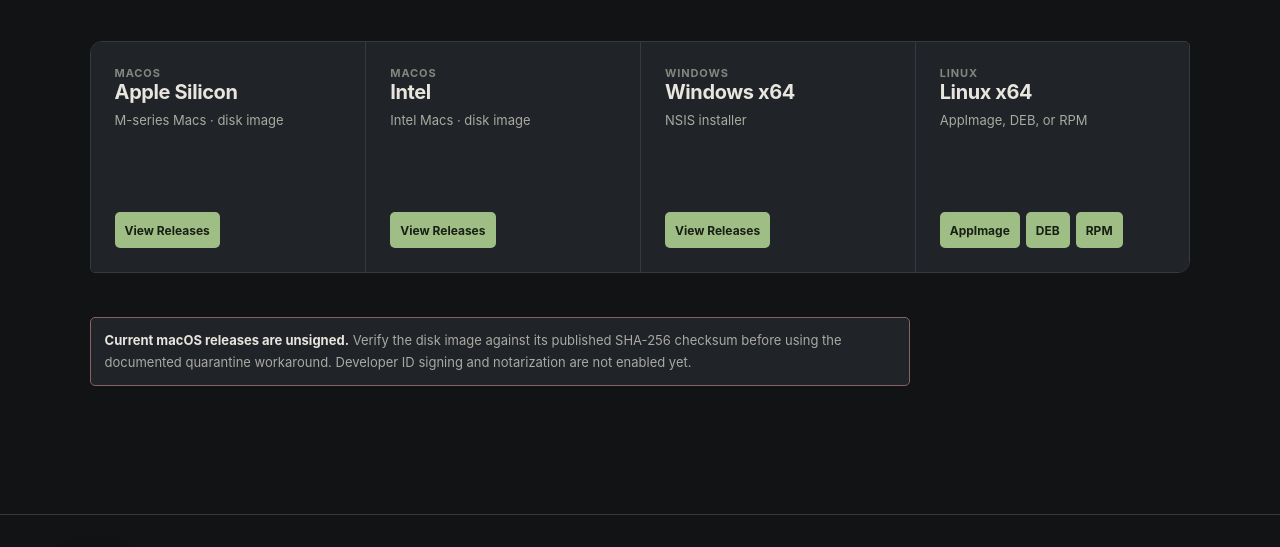
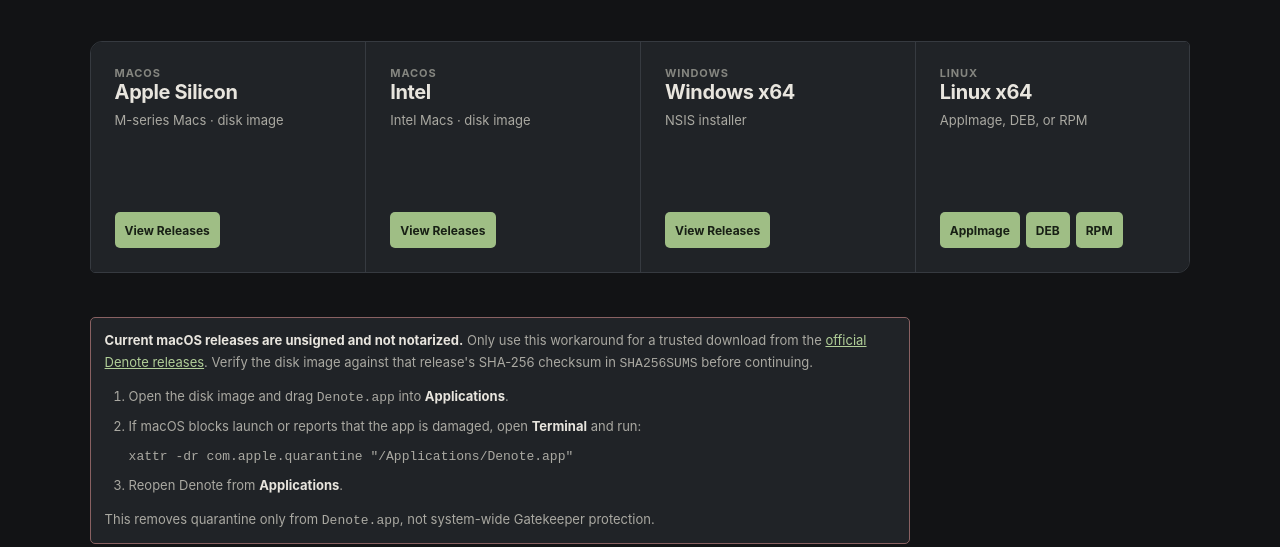
Before and after one commit to denote-io/denote.synctune.it, a plain HTML site: page website/index.html in a window 1280 px wide. Shown: the part 2861-3408 px from the top of the page. Drawn offline with Linux system fonts and the light colour scheme; no server answers.

Commit message:
docs: explain macOS first-launch recovery

```diff
--- a/website/index.html
+++ b/website/index.html
@@ -226,11 +226,30 @@
             </div>
           </article>
         </div>
-        <aside class="unsigned-note">
-          <strong>Current macOS releases are unsigned.</strong>
-          Verify the disk image against its published SHA-256 checksum before
-          using the documented quarantine workaround. Developer ID signing and
-          notarization are not enabled yet.
+        <aside class="unsigned-note" aria-label="Opening Denote on macOS">
+          <p>
+            <strong>Current macOS releases are unsigned and not notarized.</strong>
+            Only use this workaround for a trusted download from the
+            <a href="https://github.com/mbianchidev/denote/releases">official Denote releases</a>.
+            Verify the disk image against that release's SHA-256 checksum in
+            <code>SHA256SUMS</code> before continuing.
+          </p>
+          <ol>
+            <li>
+              Open the disk image and drag <code>Denote.app</code> into
+              <strong>Applications</strong>.
+            </li>
+            <li>
+              If macOS blocks launch or reports that the app is damaged, open
+              <strong>Terminal</strong> and run:
+              <pre><code>xattr -dr com.apple.quarantine "/Applications/Denote.app"</code></pre>
+            </li>
+            <li>Reopen Denote from <strong>Applications</strong>.</li>
+          </ol>
+          <p>
+            This removes quarantine only from <code>Denote.app</code>, not
+            system-wide Gatekeeper protection.
+          </p>
         </aside>
       </section>
     </main>
--- a/website/styles.css
+++ b/website/styles.css
@@ -511,6 +511,25 @@ h1 {
   color: var(--ink);
 }
 
+.unsigned-note p {
+  margin: 0;
+}
+
+.unsigned-note ol {
+  margin: 12px 0;
+  padding-left: 24px;
+}
+
+.unsigned-note li + li {
+  margin-top: 8px;
+}
+
+.unsigned-note pre {
+  margin: 8px 0 0;
+  white-space: pre-wrap;
+  overflow-wrap: anywhere;
+}
+
 .site-footer {
   display: grid;
   grid-template-columns: auto minmax(0, 1fr) auto;
```
